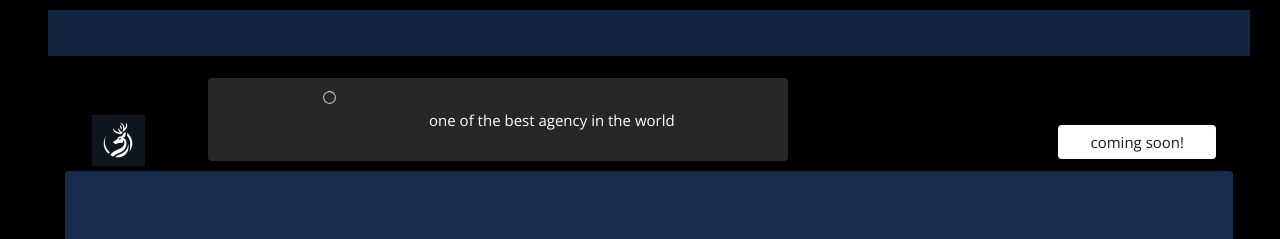
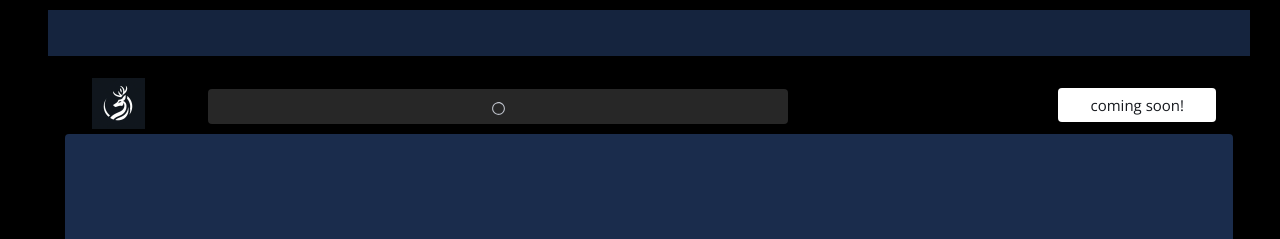
Before and after one commit to Yifeidex/kkb, a website built with Parcel: page index.html in a window 1280 px wide. Shown: the top 239 px of the page. Built offline with nearby package versions, Linux system fonts and the light colour scheme.

Commit message:
Update index.html

```diff
--- a/index.html
+++ b/index.html
@@ -41,9 +41,8 @@
                         alt=""
                         src="./public/radio-btn.svg"
                       />
-                    </div>
-                    <div class="one-of-the">
-                      one of the best agency in the world
+
+
                     </div>
                   </div>
                 </div>
```
